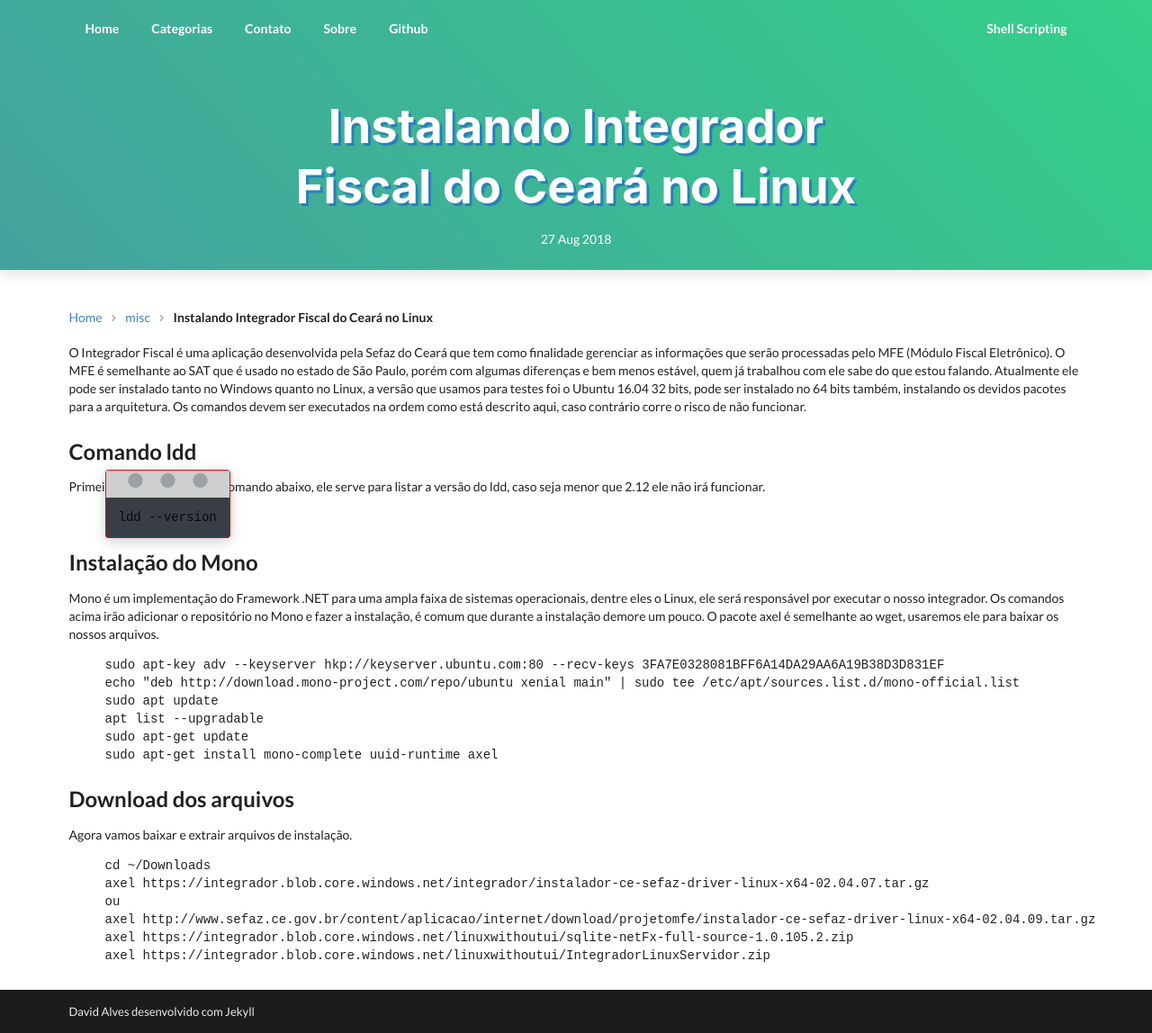
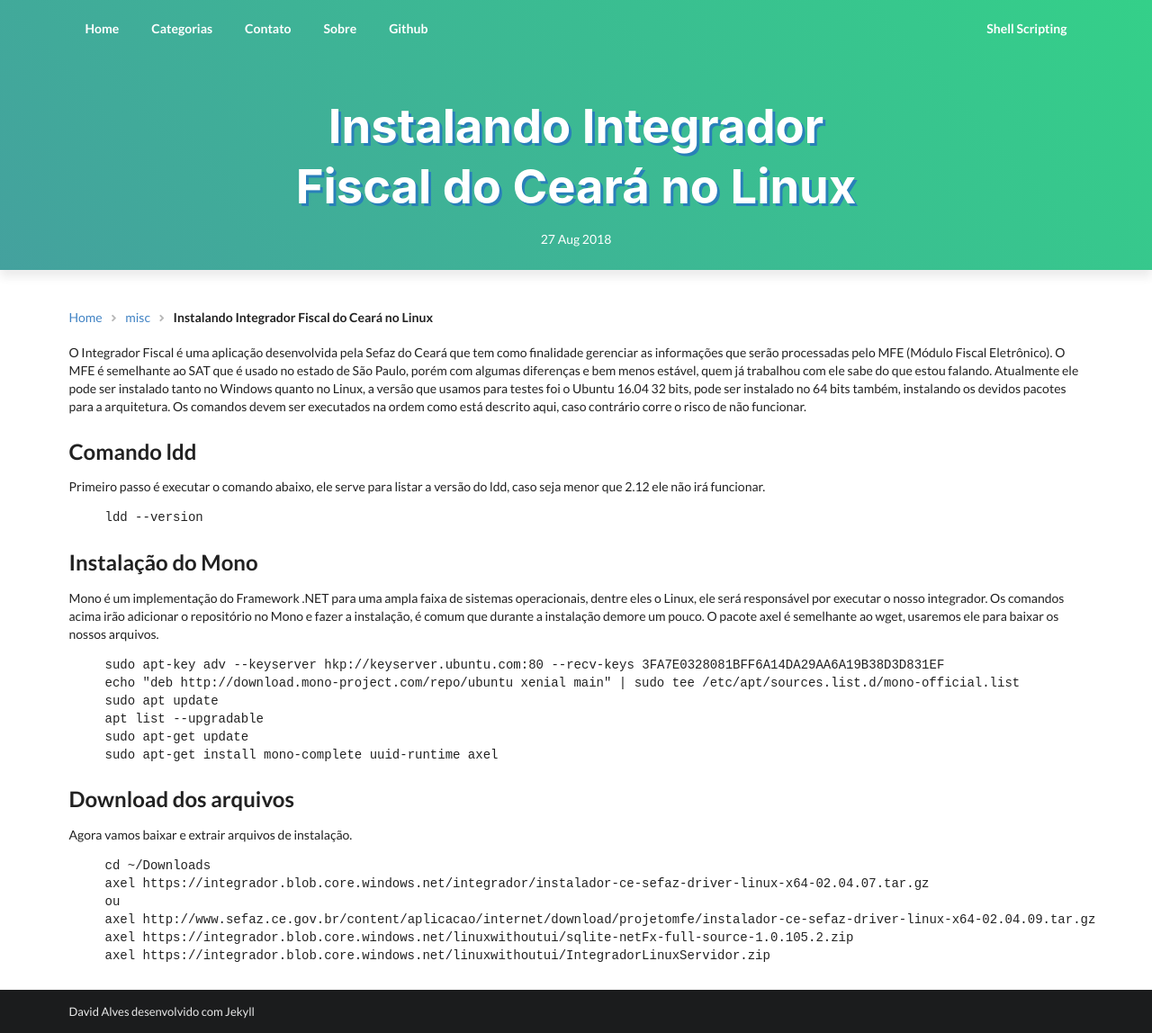
Before and after one commit to david27alves/david27alves.github.io, a Jekyll site: the page built from _posts/2018-08-27-instalando-integrador-fiscal-do-ceara-no-linux.markdown, in a window 1280 px wide. Shown: the whole page at 90% size. Built offline with Jekyll 4.4.1, drawn with Linux system fonts in a browser that asks for light colours.

Commit message:
Update style.css

```diff
--- a/css/style.css
+++ b/css/style.css
@@ -46,35 +46,3 @@ main-container {
     color: #fff;
     font-weight: bold;
 }
-
-@charset "UTF-8";
-.language-terminal {
-  position: relative;
-  margin-bottom: 1.5em;
-  padding: calc(30px + 1em) 1em 1em;
-  border: 1px solid red;
-  border-radius: 4px;
-  box-shadow: 0 0.25em 1em rgba(57, 62, 70, 0.25);
-  background-color: #393e46;
-}
-.language-terminal::before {
-  content: "•••";
-  position: absolute;
-  top: 0;
-  left: 0;
-  width: 100%;
-  height: 30px;
-  margin: 0;
-  padding: 15px 0;
-  background: #cecfd1;
-  color: #9c9fa3;
-  font-size: 60px;
-  line-height: 0;
-  text-indent: 15px;
-}
-.language-terminal .highlight {
-  margin: 0;
-  padding: 0;
-  background-color: initial;
-  color: #fff;
-}
```
